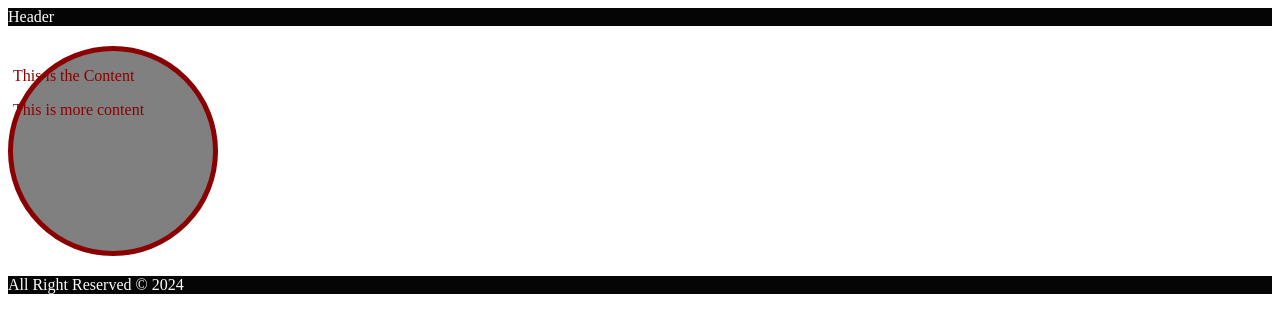
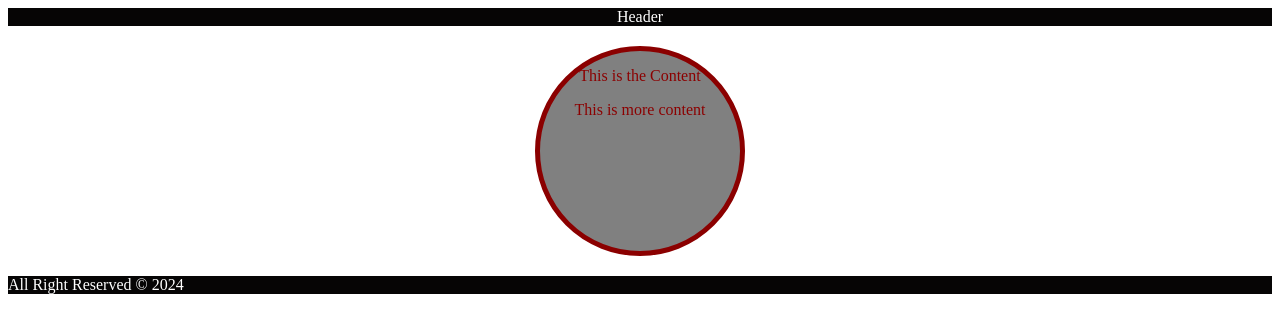
Before and after one commit to michaelodeh/python_full_stack1, a plain HTML site: page index.html in a window 1280 px wide. Drawn offline with Linux system fonts and the light colour scheme.

Commit message:
Center Tag

```diff
--- a/index.html
+++ b/index.html
@@ -34,12 +34,12 @@
   </style>
 </head>
 <body>
-  <div class="header">Header</div>
-
-  <div class="content-wrapper">
-    <p class="content">This is the Content</p>
-    <p class="content">This is more content</p>
-  </div>
-
+  <div class="header"><center>Header</center></div>
+  <center>
+    <div class="content-wrapper">
+      <p class="content">This is the Content</p>
+      <p class="content">This is more content</p>
+    </div>
+  </center>
   <div class="footer">All Right Reserved &copy; 2024</div>
 </body>
```
